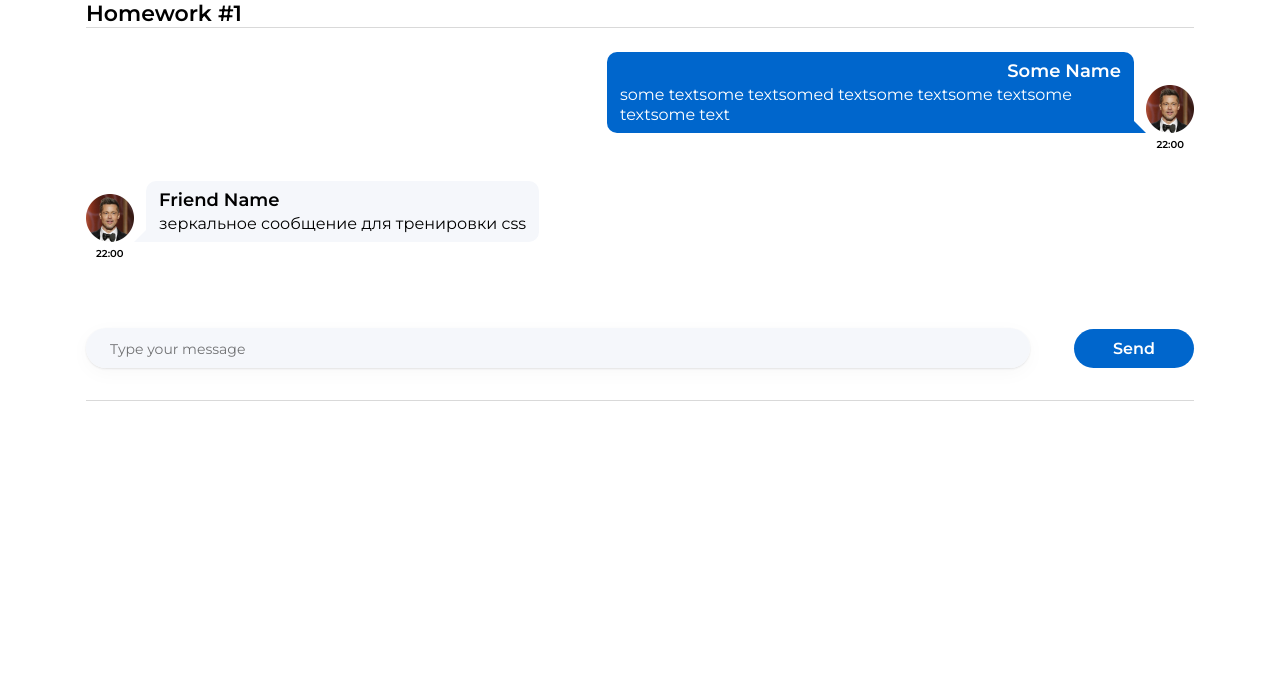
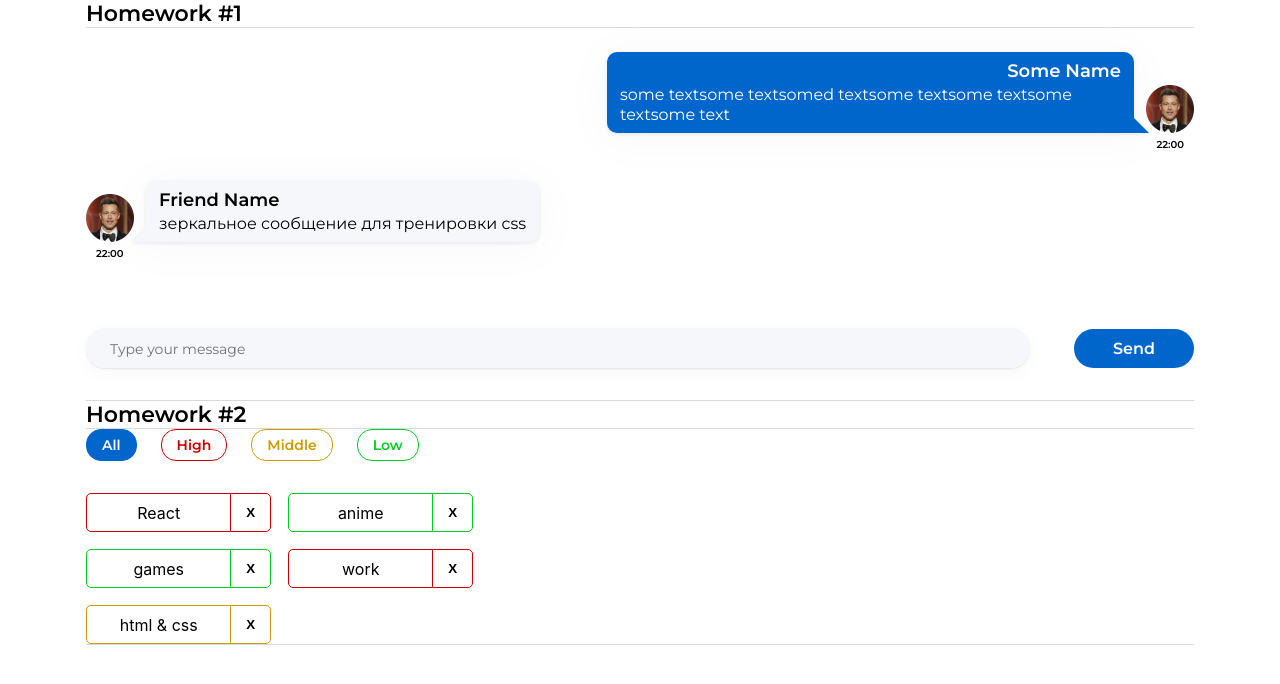
Before and after one commit to Regand75/hws2, a React (Create React App) app: page / in a window 1280 px wide. Shown: the top 684 px of the page. Built offline with nearby package versions, Linux system fonts and the light colour scheme.

Commit message:
corrected component HW2

```diff
--- a/src/s1-main/App.tsx
+++ b/src/s1-main/App.tsx
@@ -1,13 +1,14 @@
 import React from 'react'
 import s from './App.module.css'
 import HW1 from '../s2-homeworks/hw01/HW1'
+import HW2 from "../s2-homeworks/hw02/HW2";
 
 function App() {
     return (
         <div className={s.App}>
             <HW1/>
             {/*раскомментировать по ходу выполнения*/}
-            {/*<HW2/>*/}
+            <HW2/>
             {/*<HW3/>*/}
             {/*<HW4/>*/}
 
--- a/src/s2-homeworks/hw01/friend-message/FriendMessage.module.css
+++ b/src/s2-homeworks/hw01/friend-message/FriendMessage.module.css
@@ -20,21 +20,21 @@
     background-color: #F5F7FB;
     color: #000000;
     padding: 8px 13px;
-    /*box-shadow: 0 1px 2px 0 rgba(29, 33, 38, 0.1), 0 5px 20px 0 rgba(29, 33, 38, 0.03);*/
+    filter:
+            drop-shadow(0 1px 2px rgba(29, 33, 38, 0.1))
+            drop-shadow(0 5px 20px rgba(29, 33, 38, 0.03));
     border-radius: 10px 10px 10px 0;
 }
 
 .friendText:before {
     content: "";
     position: absolute;
-    left: -12px;
+    right: 100%;
     bottom: 0;
-    width: 0;
-    height: 0;
-    border-bottom: 15px solid #F5F7FB;
-    border-left: 15px solid transparent;
-    /*filter: drop-shadow(0 1px 2px rgba(29, 33, 38, 0.1))*/
-    /*drop-shadow(0 5px 20px rgba(29, 33, 38, 0.03));*/
+    width: 15px;
+    height: 15px;
+    background-color: #F5F7FB;
+    clip-path: polygon(100% 0, 0% 100%, 100% 100%);
 }
 
 .friendName {
--- a/src/s2-homeworks/hw01/message-sender/MessageSender.module.css
+++ b/src/s2-homeworks/hw01/message-sender/MessageSender.module.css
@@ -40,6 +40,7 @@
     color: #FFFFFF;
     padding: 10px;
     border: none;
+    cursor: pointer;
 }
 
 .button:hover {
--- a/src/s2-homeworks/hw01/message/Message.module.css
+++ b/src/s2-homeworks/hw01/message/Message.module.css
@@ -21,19 +21,21 @@
     background-color: #0066CC;
     color: #FFFFFF;
     padding: 8px 13px;
-    /*box-shadow: 0 5px 20px rgba(29, 33, 38, 0.03), 0 1px 2px rgba(29, 33, 38, 0.1);*/
+    filter:
+            drop-shadow(0 1px 2px rgba(29, 33, 38, 0.1))
+            drop-shadow(0 5px 20px rgba(29, 33, 38, 0.03));
     border-radius: 10px 10px 0 10px;
 }
 
 .text:after {
     content: "";
     position: absolute;
-    right: -12px;
+    left: 100%;
     bottom: 0;
-    width: 0;
-    height: 0;
-    border-bottom: 15px solid #0066CC;
-    border-right: 15px solid transparent;
+    width: 15px;
+    height: 15px;
+    background-color: #0066CC;
+    clip-path: polygon(0 0, 0 100%, 100% 100%);
 }
 
 .name {
--- a/src/s2-homeworks/hw02/HW2.tsx
+++ b/src/s2-homeworks/hw02/HW2.tsx
@@ -17,16 +17,16 @@ import s2 from '../../s1-main/App.module.css'
 * */
 
 // types
-export type AffairPriorityType = any // need to fix any
+export type AffairPriorityType = 'high' | 'low' | 'middle';
 export type AffairType = {
-    _id: any // need to fix any
-    name: any // need to fix any
-    priority: AffairPriorityType
+    _id: number;
+    name: string;
+    priority: AffairPriorityType;
 }
 export type FilterType = 'all' | AffairPriorityType
 
 // constants
-const defaultAffairs: any = [ // need to fix any
+const defaultAffairs: AffairType[] = [ // need to fix any
     {_id: 1, name: 'React', priority: 'high'}, // студенты могут изменить содержимое name и количество элементов в массиве, ...priority не менять!
     {_id: 2, name: 'anime', priority: 'low'},
     {_id: 3, name: 'games', priority: 'low'},
@@ -35,23 +35,22 @@ const defaultAffairs: any = [ // need to fix any
 ]
 
 // pure helper functions
-export const filterAffairs = (affairs: any, filter: any): any => { // need to fix any
+export const filterAffairs = (affairs: AffairType[], filter: FilterType): AffairType[] => { // need to fix any
+    if (filter === 'all') return affairs;
+    return affairs.filter(affair => affair.priority === filter);
+}
 
-
-    return affairs // need to fix
-}
-export const deleteAffair = (affairs: any, _id: any): any => { // need to fix any
-
-    return affairs // need to fix
+export const deleteAffair = (affairs: AffairType[], _id: number): AffairType[] => { // need to fix any
+    return affairs.filter(affair => affair._id !== _id);
 }
 
 function HW2() {
-    const [affairs, setAffairs] = useState<any>(defaultAffairs) // need to fix any
+    const [affairs, setAffairs] = useState<AffairType[]>(defaultAffairs) // need to fix any
     const [filter, setFilter] = useState<FilterType>('all')
 
-    const filteredAffairs = filterAffairs(affairs, filter)
-    const deleteAffairCallback = (_id: any) => { // need to fix any
-        // need to fix
+    const filteredAffairs = filterAffairs(affairs, filter);
+    const deleteAffairCallback = (_id: number) => { // need to fix any
+        setAffairs(deleteAffair(affairs, _id));
     }
 
     return (
--- a/src/s2-homeworks/hw02/affairs/Affairs.tsx
+++ b/src/s2-homeworks/hw02/affairs/Affairs.tsx
@@ -1,27 +1,27 @@
-import React from 'react'
+import React, {Dispatch, SetStateAction} from 'react'
 import Affair from './affair/Affair'
 import {AffairType, FilterType} from '../HW2'
 import s from './Affairs.module.css'
 
 type AffairsPropsType = {
-    data: any // need to fix any
-    setFilter: any
-    deleteAffairCallback: any
+    data: AffairType[];
+    setFilter: Dispatch<SetStateAction<FilterType>>;
+    deleteAffairCallback: (_id: number) => void;
     filter: FilterType
 }
 
 function Affairs(props: AffairsPropsType) {
     const setAll = () => {
-        // need to fix
+        props.setFilter('all');
     }
     const setHigh = () => {
-        // need to fix
+        props.setFilter('high');
     }
     const setMiddle = () => {
-        // need to fix
+        props.setFilter('middle');
     }
     const setLow = () => {
-        // need to fix
+       props.setFilter('low');
     }
 
     const cnAll = s.button + ' ' + s.all + (props.filter === 'all' ? ' ' + s.active : '')
--- a/src/s2-homeworks/hw02/affairs/affair/Affair.tsx
+++ b/src/s2-homeworks/hw02/affairs/affair/Affair.tsx
@@ -6,12 +6,12 @@ import s2 from '../Affairs.module.css'
 type AffairPropsType = {
     // key не нужно типизировать
     affair: AffairType
-    deleteAffairCallback: any // need to fix any
+    deleteAffairCallback: (_id: number) => void;
 }
 
 function Affair(props: AffairPropsType) {
     const deleteCallback = () => {
-        // need to fix
+        props.deleteAffairCallback(props.affair._id);
     }
 
     const nameClass = s.name + ' ' + s2[props.affair.priority]
@@ -25,7 +25,7 @@ function Affair(props: AffairPropsType) {
         >
             <div id={'hw2-name-' + props.affair._id} className={nameClass}>
                 {/*создаёт студент*/}
-
+                {props.affair.name}
                 {/**/}
             </div>
             <div id={'hw2-priority-' + props.affair._id} hidden>
@@ -35,7 +35,7 @@ function Affair(props: AffairPropsType) {
             <button
                 id={'hw2-button-delete-' + props.affair._id}
                 className={buttonClass}
-                // need to fix
+                onClick={deleteCallback}
 
             >
                 {/*текст кнопки могут изменить студенты*/}
```
